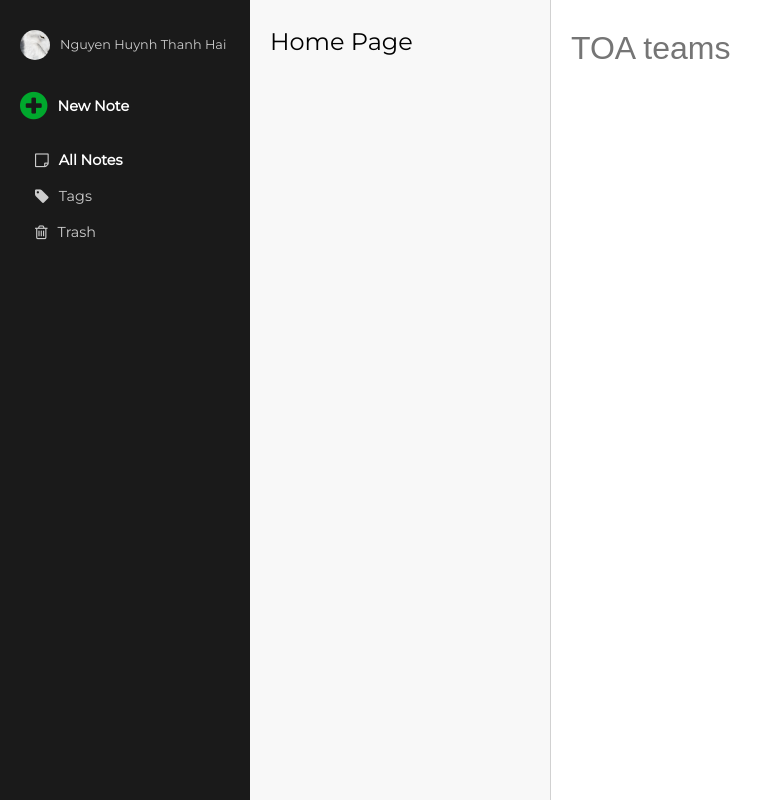
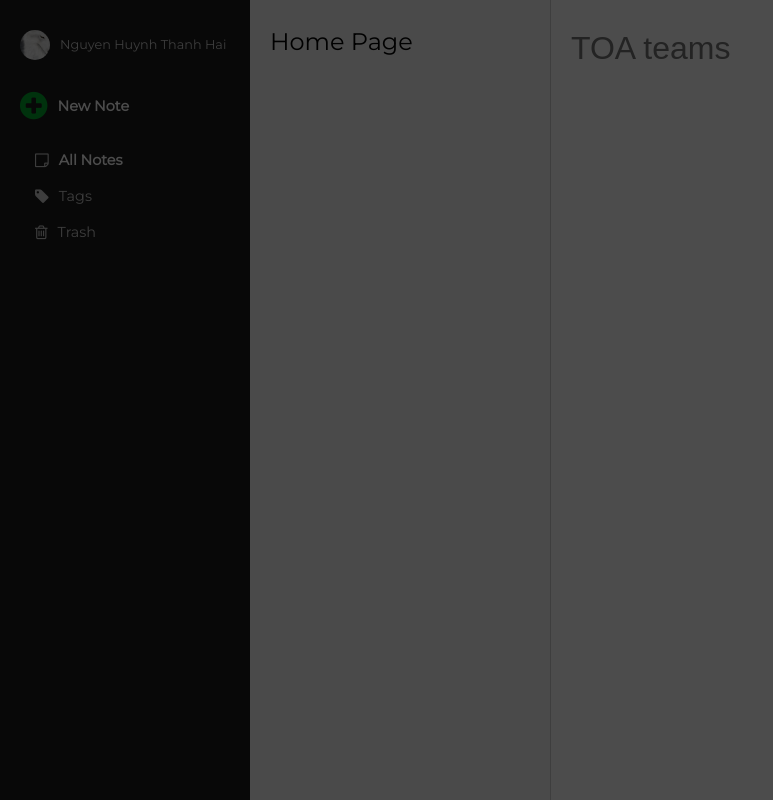
Before and after one commit to hieunguyen239/personalnote, a React (Create React App) app: page / in a window 1280 px wide. Shown: the whole page, without its empty margins (0-773 px from the left). Built offline with nearby package versions, Linux system fonts and the light colour scheme.

Commit message:
add overlay screen

```diff
--- a/src/styles/components/_dashboard.scss
+++ b/src/styles/components/_dashboard.scss
@@ -11,6 +11,21 @@ a:hover, a:visited, a:link, a:active
 h1 {
     font-size: 1.5rem;
     padding: 30px 20px 15px 20px;
+}
+
+.loading {
+
+}
+
+.loading:after {
+    position: absolute;
+    background-color: #000;
+    opacity: .7;
+    top: 0;
+    left: 0;
+    width: 100%;
+    height: 100%;
+    content: "";
 }
 
 .dashboard{
```
Also changed, not shown: src/images/spinner.gif (added).
